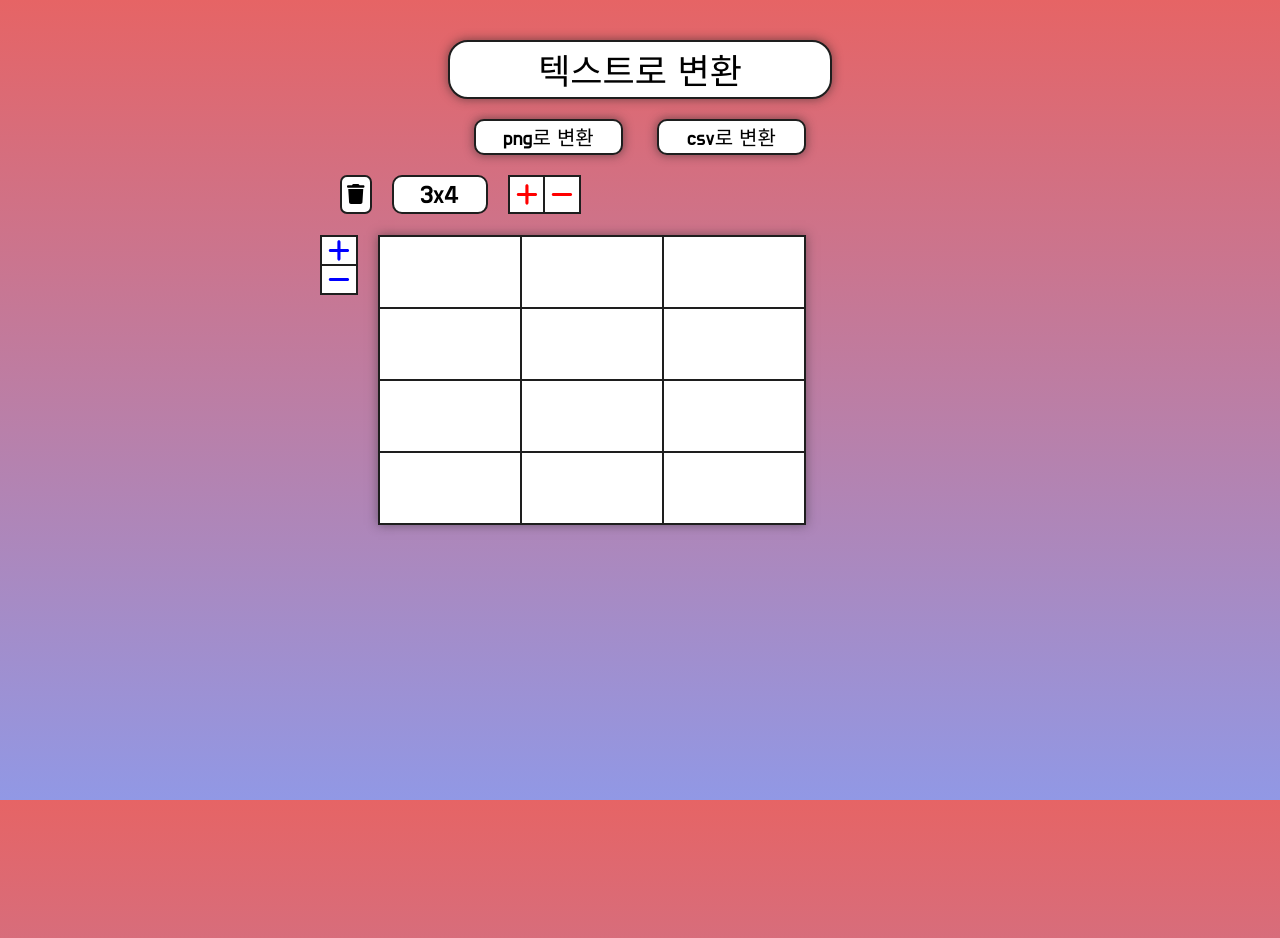
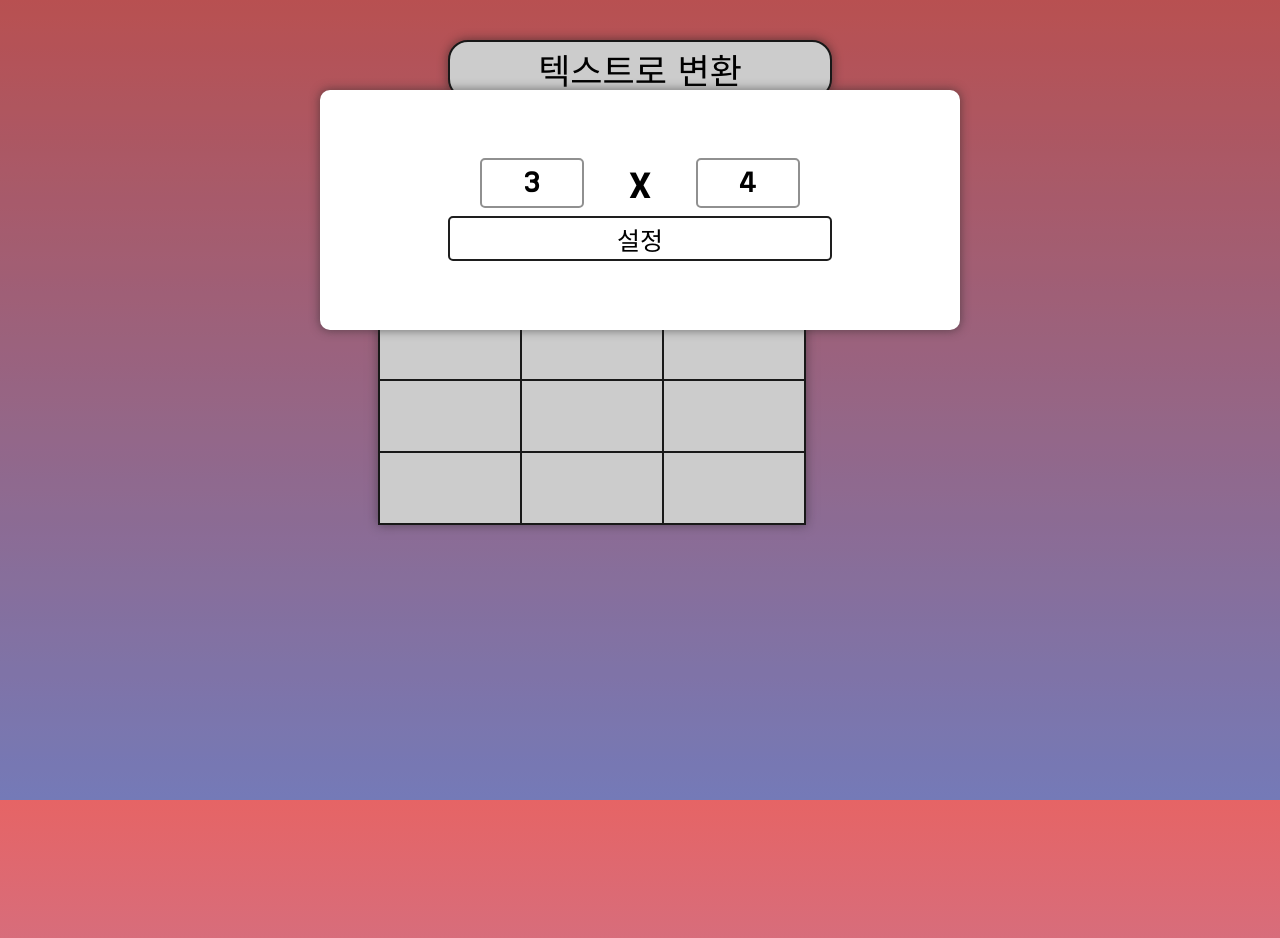
Before and after one commit to Barkshihun/table-to-text, a React (Vite) app: page / in a window 1280 px wide. Shown: the top 938 px of the page. Built offline with nearby package versions, Linux system fonts and the light colour scheme.

Commit message:
✨ Feat: TableSizeModal 추가 Modal.scss로 이름 변경 모달관련 클래스명 변경

```diff
--- a/src/components/LoadingModal.tsx
+++ b/src/components/LoadingModal.tsx
@@ -1,9 +1,7 @@
-import "../scss/LoadingModal.scss";
-
 function LoadingModal() {
   return (
-    <div className="loadingModal">
-      <div className="loadingModal__content">
+    <div className="modal">
+      <div className="modal__content">
         <h1>변환 중...</h1>
       </div>
     </div>
--- a/src/components/Table.tsx
+++ b/src/components/Table.tsx
@@ -2,12 +2,15 @@ import { useState, useEffect } from "react";
 import { faPlus, faMinus, faTrash } from "@fortawesome/free-solid-svg-icons";
 import { FontAwesomeIcon } from "@fortawesome/react-fontawesome";
 import Output from "./Output";
+import TableSizeModal from "./TableSizeModal";
+import "../scss/Modal.scss";
 import "../scss/Table.scss";
 
 export let globalTableList: string[][] = [];
 function Table({ isTable, tableRef }: { isTable: boolean; tableRef: React.RefObject<HTMLTableElement> }) {
   const [cols, setCols] = useState(3);
   const [rows, setRows] = useState(4);
+  const [showTableSizeModal, setShowTableSizeModal] = useState(true);
   const makeTableList = (): string[][] => {
     let tableList = new Array(rows);
     for (let row = 0; row < rows; row++) {
@@ -74,6 +77,9 @@ function Table({ isTable, tableRef }: { isTable: boolean; tableRef: React.RefObj
     globalTableList = makeTableList();
     setTableList(globalTableList);
   };
+  const onChangeTableSize = () => {
+    setShowTableSizeModal(true);
+  };
   // 클릭 이벤트 끝
 
   const setTableContents = () => {
@@ -104,12 +110,13 @@ function Table({ isTable, tableRef }: { isTable: boolean; tableRef: React.RefObj
   }
   return (
     <>
+      {showTableSizeModal && <TableSizeModal cols={cols} rows={rows} />}
       <div className={"table-system-wrapper"}>
         <div className={"top-container"}>
           <div className="btn btn--delete">
             <FontAwesomeIcon icon={faTrash} onClick={onDelteContents} />
           </div>
-          <button className="btn btn--size-indicator">
+          <button className="btn btn--size-indicator" onClick={onChangeTableSize}>
             {cols}x{rows}
           </button>
           <div className={"btn-container--top"}>
--- /dev/null
+++ b/src/components/TableSizeModal.tsx
@@ -0,0 +1,17 @@
+function TableSizeModal({ cols, rows }: { cols: number; rows: number }) {
+  return (
+    <div className="modal">
+      <div className="modal__content">
+        <div className="modal__table-size-wrapper">
+          <div className="modal__input-container">
+            <input className="modal__input" type="number" value={cols} />
+            <span>x</span>
+            <input className="modal__input" type="number" value={rows} />
+          </div>
+          <button className="btn btn--table-size">설정</button>
+        </div>
+      </div>
+    </div>
+  );
+}
+export default TableSizeModal;
--- a/src/scss/LoadingModal.scss
+++ b/src/scss/Modal.scss
@@ -1,6 +1,6 @@
 @import "./utils";
 
-.loadingModal {
+.modal {
   width: 100%;
   height: 100vh;
   background-color: rgba(0, 0, 0, 0.2);
@@ -8,8 +8,9 @@
   justify-content: center;
   position: absolute;
   z-index: 2;
+  top: 0;
 }
-.loadingModal__content {
+.modal__content {
   @include desktop {
     width: 50%;
     font-size: 50px;
@@ -20,6 +21,7 @@
   background-color: white;
   border-radius: 10px;
   display: flex;
+  flex-direction: column;
   justify-content: center;
   align-items: center;
   font-size: 30px;
@@ -40,3 +42,36 @@
   }
   animation: 0.2s ease-in-out popup;
 }
+.modal__table-size-wrapper {
+  display: flex;
+  flex-direction: column;
+  height: 50%;
+  justify-content: space-evenly;
+  align-items: center;
+}
+.modal__input-container {
+  display: flex;
+  justify-content: space-between;
+  width: 50%;
+}
+.modal__input {
+  width: 30%;
+  font-size: 30px;
+  text-align: center;
+  font-family: "Do Hyeon", sans-serif;
+  border: 2px solid rgb(144, 144, 144);
+  border-radius: 5px;
+  &:hover {
+    background-color: $hover;
+    border: 2px solid $black;
+  }
+  &:focus {
+    border: 2px solid $black;
+  }
+}
+.btn--table-size {
+  border: 2px solid $black;
+  padding-top: 3px;
+  border-radius: 5px;
+  width: 60%;
+}
```
